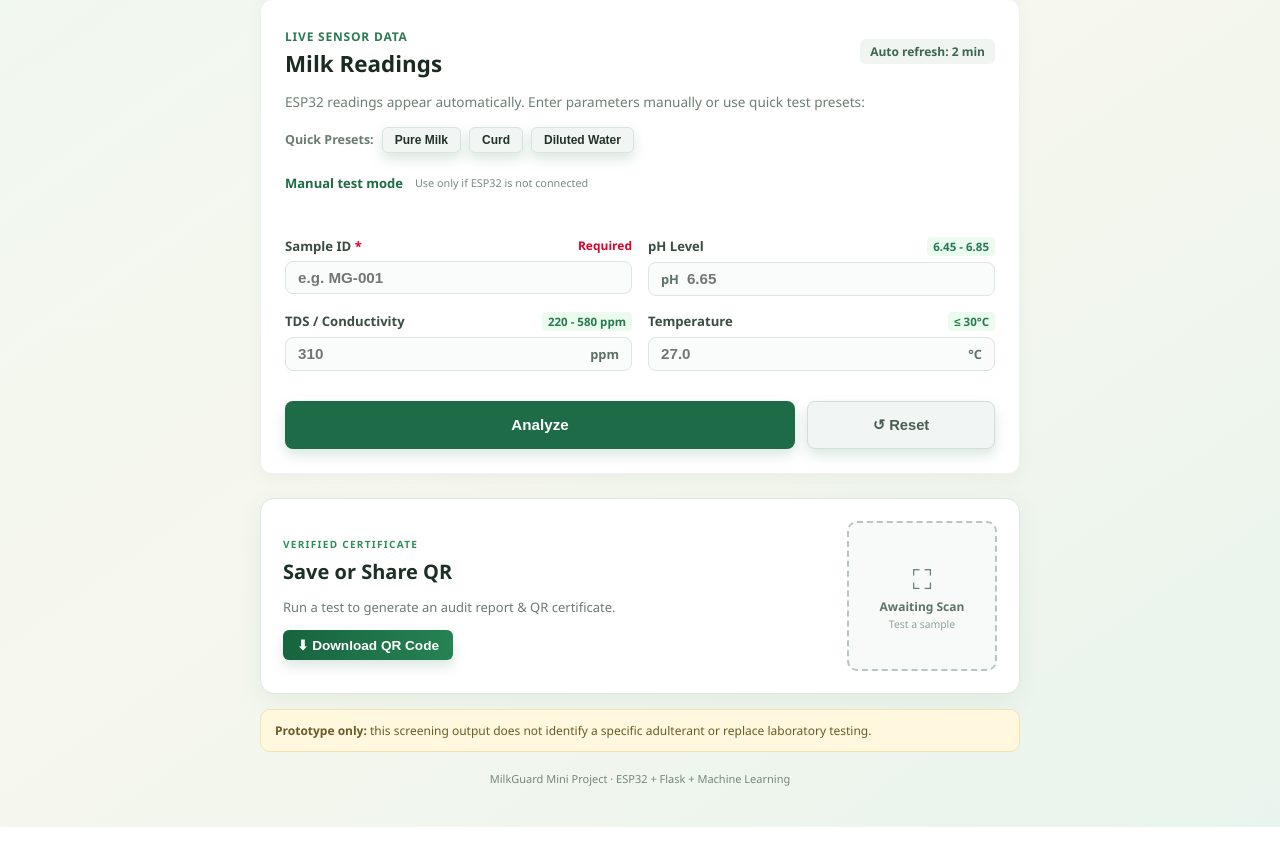
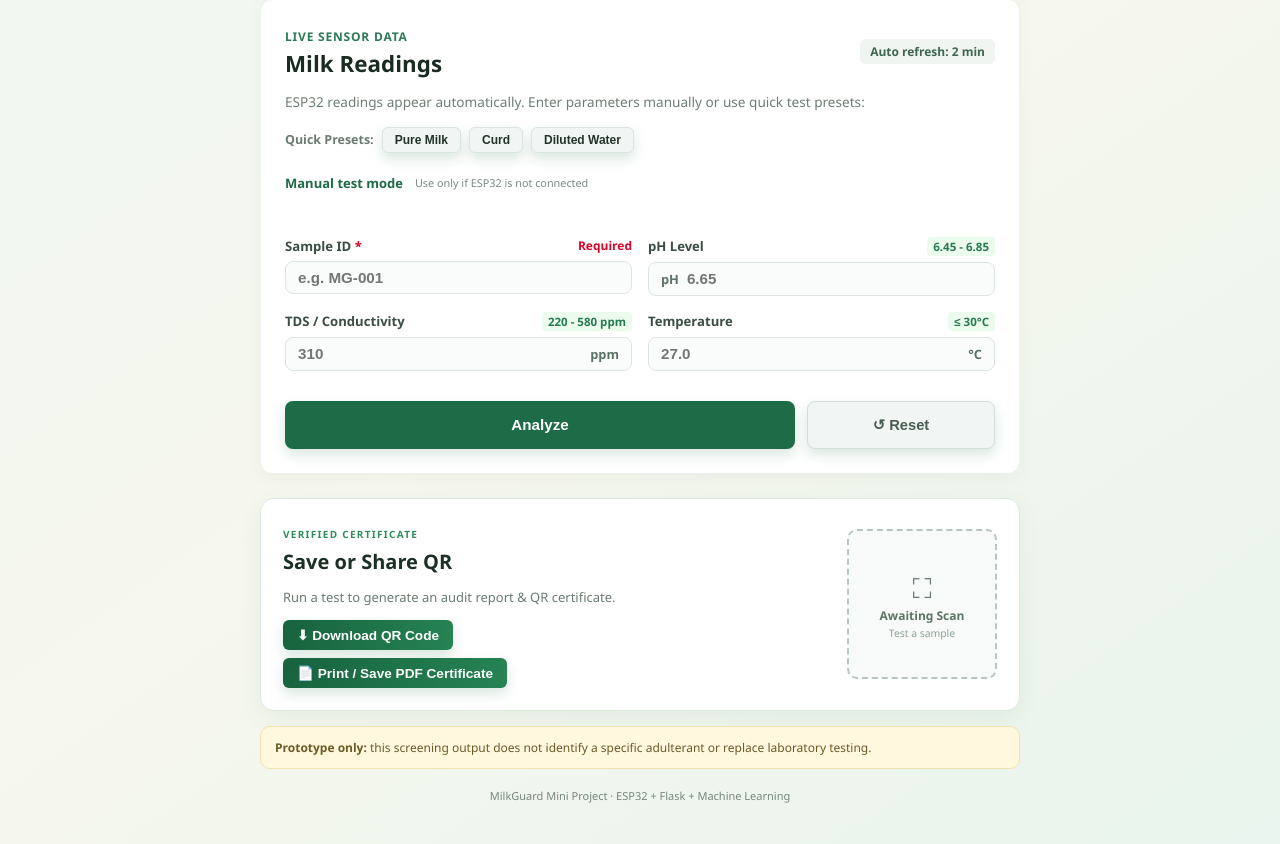
Before and after one commit to aryansrivastava707-cpu/Milk-Guard, a Flask app: page / in a window 1280 px wide. Shown: the part 441-1285 px from the top of the page. Run offline with Flask 3, Linux system fonts and the light colour scheme.

Commit message:
Update index.html

```diff
--- a/templates/index.html
+++ b/templates/index.html
@@ -416,6 +416,9 @@
           <button type="button" id="download-qr-btn" class="btn-download" onclick="downloadQRCode()" disabled>
             ⬇ Download QR Code
           </button>
+          <button type="button" id="print-cert-btn" class="btn-download" onclick="generatePDFCertificate()" disabled style="background-color: #1e6b47;">
+            📄 Print / Save PDF Certificate
+          </button>
         </div>
       </div>
 
@@ -462,7 +465,6 @@
 
       resetRangeTags();
 
-      // Sample ID hamesha blank rahegi taaki user khud enter kare
       sampleIdInput.value = "";
       sampleIdInput.placeholder = "Enter Sample ID (Required)";
       sampleIdInput.focus();
@@ -506,7 +508,6 @@
       let sampleName = rawText || "MG-Sample";
 
       try {
-        // High-definition QR download (1000px resolution)
         const hdQrUrl = qrImg.src.replace(/size=\d+x\d+/, "size=1000x1000");
 
         const img = new Image();
@@ -525,16 +526,13 @@
         const canvas = document.createElement("canvas");
         const ctx = canvas.getContext("2d");
 
-        // 1000x1000 Ultra-HD resolution
         const size = 1000;
         canvas.width = size;
         canvas.height = size;
 
-        // Anti-aliasing blur off for crystal sharp QR modules
         ctx.imageSmoothingEnabled = false;
         ctx.drawImage(img, 0, 0, size, size);
 
-        // Center stylish badge for Sample ID
         const centerX = size / 2;
         const centerY = size / 2;
 
@@ -580,6 +578,131 @@
         document.body.removeChild(a);
       }
     }
+
+    function generatePDFCertificate() {
+      const qrImg = document.getElementById("qr-image");
+      if (!qrImg || qrImg.style.display === "none" || !qrImg.src) {
+        alert("Please analyze a milk sample first to generate the certificate!");
+        return;
+      }
+
+      const sampleId = (document.getElementById("qr-sample").innerText.replace("Sample: ", "") || "MG-Sample").trim();
+      const phVal = document.getElementById("current-ph").innerText;
+      const tdsVal = document.getElementById("current-tds").innerText;
+      const tempVal = document.getElementById("current-temperature").innerText;
+      const statusVal = document.getElementById("status").innerText;
+      const scoreVal = document.getElementById("score-value").innerText;
+      const isSuspicious = statusVal.includes("SUSPICIOUS");
+
+      const badgeColor = isSuspicious ? "#d90429" : "#2b9348";
+      const badgeText = isSuspicious ? "FAILED / SUSPICIOUS" : "PASSED / PURE MILK";
+      const testDate = new Date().toLocaleString();
+
+      const printWindow = window.open("", "_blank", "width=850,height=900");
+      const htmlContent = `
+        <!DOCTYPE html>
+        <html>
+        <head>
+          <title>MilkGuard Certificate - ${sampleId}</title>
+          <style>
+            body { font-family: 'Segoe UI', Arial, sans-serif; background: #fff; color: #222; margin: 0; padding: 40px; }
+            .cert-border { border: 4px double #1e6b47; padding: 30px; border-radius: 8px; position: relative; }
+            .header { text-align: center; border-bottom: 2px solid #e2e8f0; padding-bottom: 16px; margin-bottom: 20px; }
+            .header h1 { margin: 0; color: #1e6b47; font-size: 26px; letter-spacing: 1px; }
+            .header p { margin: 4px 0 0; color: #64748b; font-size: 13px; }
+            .meta-grid { display: flex; justify-content: space-between; margin-bottom: 20px; font-size: 14px; }
+            .badge { display: inline-block; padding: 8px 18px; color: #fff; background: ${badgeColor}; font-weight: bold; border-radius: 6px; font-size: 16px; margin: 15px 0; }
+            table { width: 100%; border-collapse: collapse; margin: 20px 0; font-size: 14px; }
+            th, td { border: 1px solid #cbd5e1; padding: 10px 14px; text-align: left; }
+            th { background: #f8fafc; color: #334155; }
+            .footer-sec { display: flex; justify-content: space-between; align-items: center; margin-top: 30px; padding-top: 20px; border-top: 1px solid #e2e8f0; }
+            .qr-sec { text-align: center; }
+            .qr-sec img { width: 130px; height: 130px; border: 1px solid #cbd5e1; padding: 4px; border-radius: 6px; }
+            .qr-sec small { display: block; color: #64748b; font-size: 11px; margin-top: 4px; }
+            .stamp-sec { text-align: right; }
+            .stamp-box { border: 2px dashed #94a3b8; padding: 12px 24px; border-radius: 8px; display: inline-block; color: #475569; font-weight: bold; font-size: 12px; }
+            @media print { body { padding: 0; } }
+          </style>
+        </head>
+        <body>
+          <div class="cert-border">
+            <div class="header">
+              <h1>🥛 MILKGUARD QUALITY ASSURANCE</h1>
+              <p>Automated Digital Milk Screening & Adulteration Audit Certificate</p>
+            </div>
+
+            <div class="meta-grid">
+              <div>
+                <strong>Sample ID:</strong> ${sampleId}<br>
+                <strong>Test Date & Time:</strong> ${testDate}
+              </div>
+              <div style="text-align: right;">
+                <strong>Verification Protocol:</strong> Multi-Sensor Array<br>
+                <strong>Screening Score:</strong> ${scoreVal}
+              </div>
+            </div>
+
+            <div style="text-align: center;">
+              <div class="badge">${badgeText}</div>
+            </div>
+
+            <table>
+              <thead>
+                <tr>
+                  <th>Tested Parameter</th>
+                  <th>Observed Value</th>
+                  <th>Standard Safe Limits</th>
+                  <th>Status</th>
+                </tr>
+              </thead>
+              <tbody>
+                <tr>
+                  <td><strong>pH Level</strong></td>
+                  <td>${phVal} pH</td>
+                  <td>6.45 - 6.85 pH</td>
+                  <td>${(parseFloat(phVal) >= 6.45 && parseFloat(phVal) <= 6.85) ? '✓ Normal' : '⚠ Out of Range'}</td>
+                </tr>
+                <tr>
+                  <td><strong>TDS / Conductivity</strong></td>
+                  <td>${tdsVal} ppm</td>
+                  <td>220 - 580 ppm</td>
+                  <td>${(parseFloat(tdsVal) >= 220 && parseFloat(tdsVal) <= 580) ? '✓ Normal' : '⚠ Out of Range'}</td>
+                </tr>
+                <tr>
+                  <td><strong>Temperature</strong></td>
+                  <td>${tempVal} °C</td>
+                  <td>≤ 30.0 °C</td>
+                  <td>${parseFloat(tempVal) <= 30.0 ? '✓ Safe' : '⚠ Cold-Chain Alert'}</td>
+                </tr>
+              </tbody>
+            </table>
+
+            <div class="footer-sec">
+              <div class="qr-sec">
+                <img src="${qrImg.src}" alt="Certificate QR">
+                <small>Scan to verify original record</small>
+              </div>
+              <div class="stamp-sec">
+                <div class="stamp-box">
+                  DIGITALLY VERIFIED<br>
+                  MILKGUARD AI AUDIT
+                </div>
+              </div>
+            </div>
+          </div>
+          <script>
+            window.onload = function() {
+              window.print();
+            };
+          <\/script>
+        </body>
+        </html>
+      `;
+
+      printWindow.document.open();
+      printWindow.document.write(htmlContent);
+      printWindow.document.close();
+    }
   </script>
 </body>
 </html>
```
